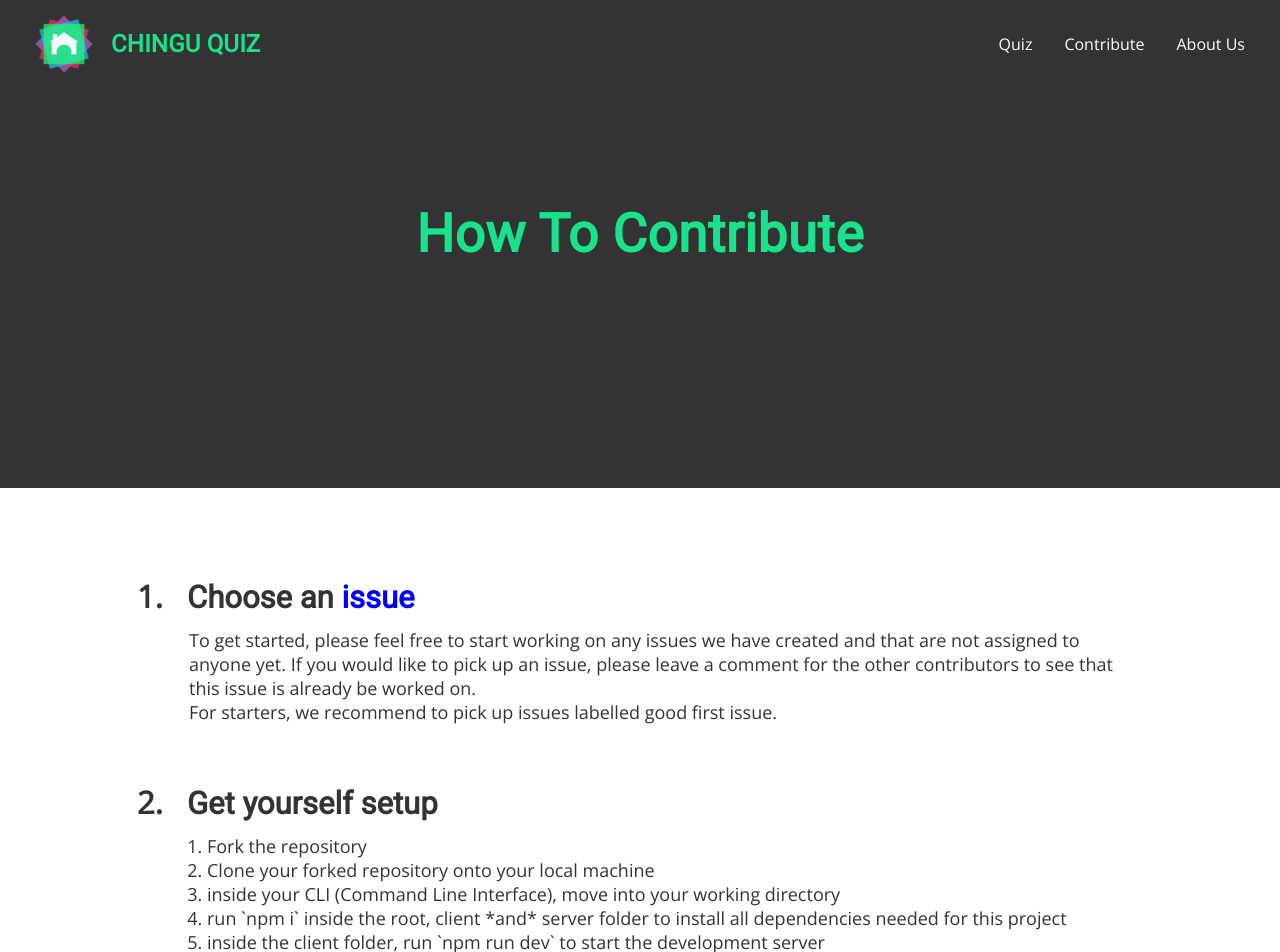
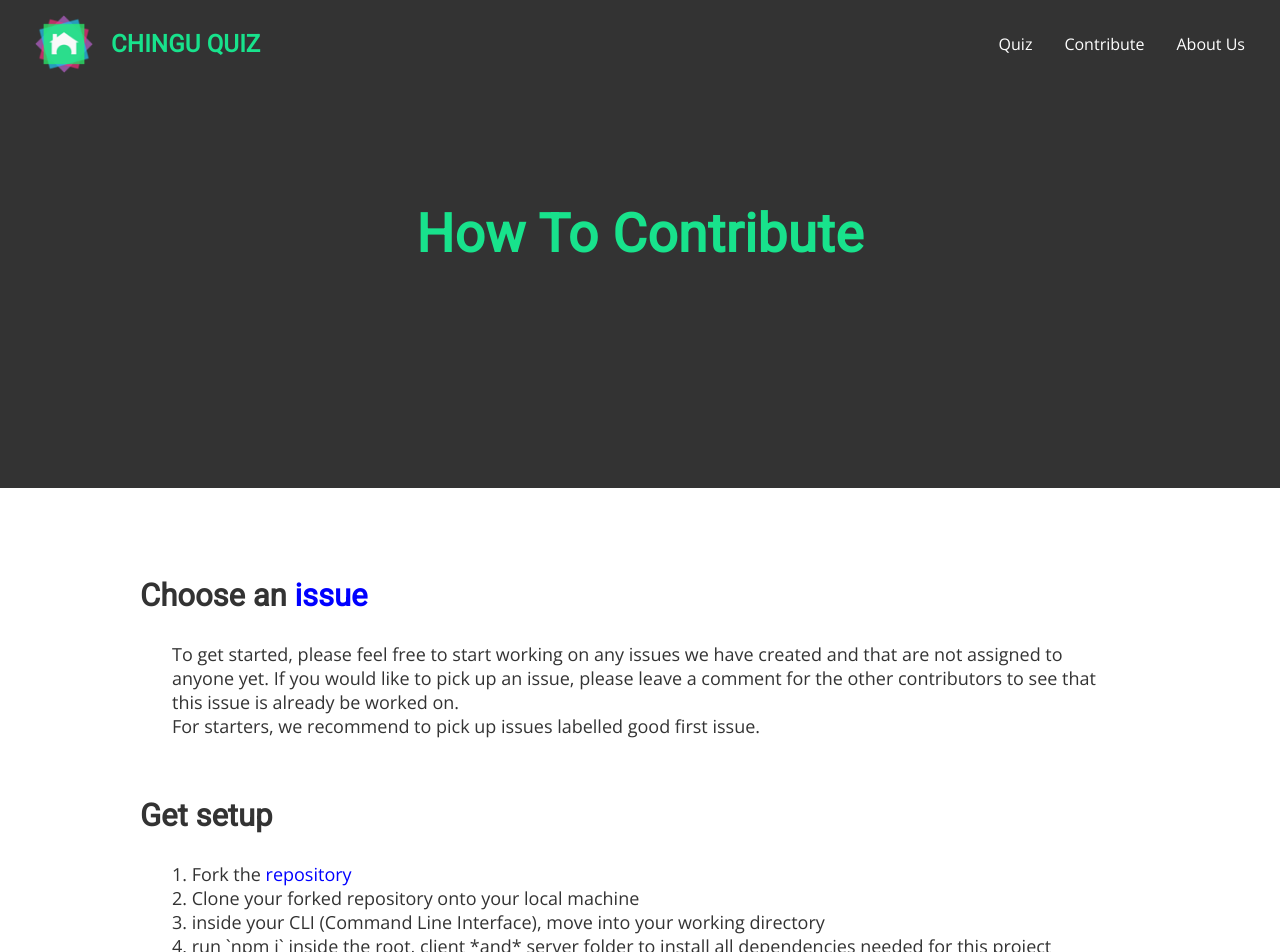
Before and after one commit to chingu-voyages/moonshot-chingu-quiz, a Next.js app in the folder client/: page /contribute in a window 1280 px wide. Shown: the top 952 px of the page. Built offline with nearby package versions, Linux system fonts and the light colour scheme.

Commit message:
Adjust BigList styling - Remove 'yourself' from 'Get setup' - Put repository text as link

```diff
--- a/client/components/contributepage/InfoSection.js
+++ b/client/components/contributepage/InfoSection.js
@@ -19,24 +19,24 @@ const BigList = styled.ol`
 
 const BigItem = styled.li`
   padding: 16px 0;
-  margin-left: 31px;
-  font-size: 31px;
-  font-weight: bold;
-  list-style-type: decimal;
+  list-style-type: none;
+  list-style-position: inside;
 `;
 
 const ItemTitle = styled.h3`
+  display: inline-block;
+  font-size: 31px;
   font-weight: bold;
-  margin: 16px;
+  margin: 16px 0;
 `;
 
 const ItemContent = styled.div`
   font-size: 18px;
-  margin: 18px;
+  margin: 18px 32px;
   font-weight: normal;
   ol li {
-    margin-left: 18px;
     list-style-type: decimal;
+    list-style-position: inside;
   }
 `;
 
@@ -78,10 +78,19 @@ const InfoSection = () => {
           </ItemContent>
         </BigItem>
         <BigItem>
-          <ItemTitle>Get yourself setup</ItemTitle>
+          <ItemTitle>Get setup</ItemTitle>
           <ItemContent>
             <ol>
-              <li>Fork the repository</li>
+              <li>
+                Fork the{" "}
+                <a
+                  href="https://github.com/chingu-voyages/moonshot-chingu-quiz"
+                  rel="noreferrer noopener"
+                  target="_blank"
+                >
+                  repository
+                </a>
+              </li>
               <li>Clone your forked repository onto your local machine</li>
               <li>
                 inside your CLI (Command Line Interface), move into your working
```
